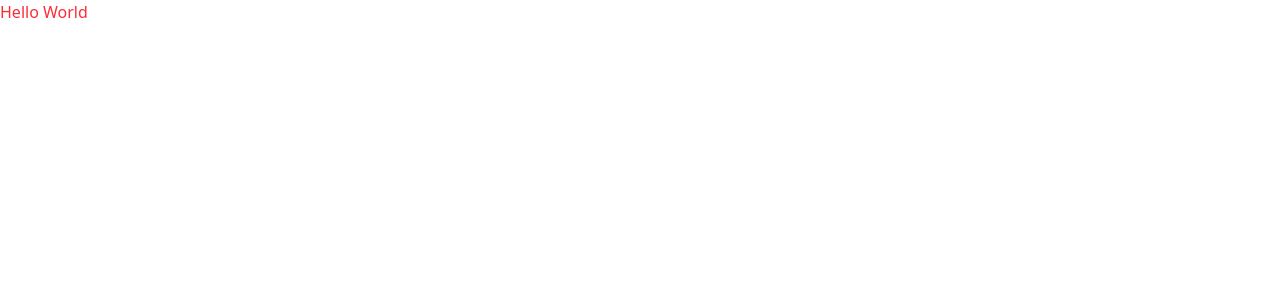
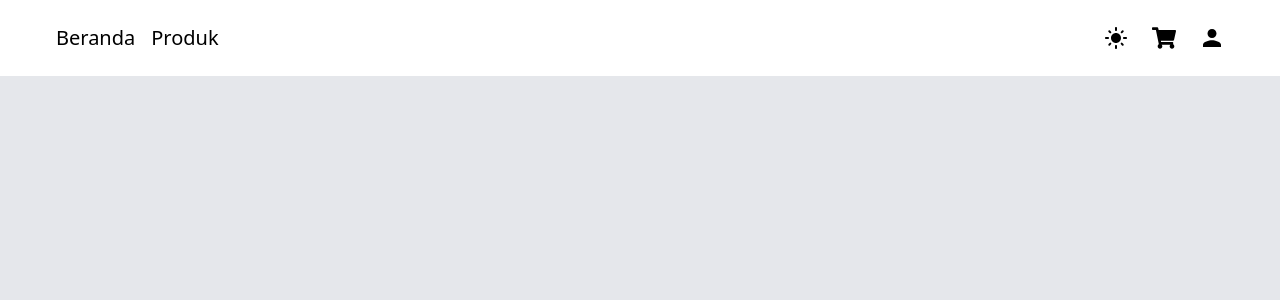
Before and after one commit to sholikul92/fakestore, a React (Vite) app: page / in a window 1280 px wide. Shown: the top 300 px of the page. Built offline with nearby package versions, Linux system fonts and the light colour scheme.

Commit message:
feat(page) : homepage

```diff
--- a/src/App.tsx
+++ b/src/App.tsx
@@ -1,7 +1,56 @@
+import { IoMdPerson } from 'react-icons/io';
+import { FaShoppingCart } from 'react-icons/fa';
+import { MdLightMode, MdNightlightRound } from 'react-icons/md';
+import useThemeStore from './store/themeStore';
+import useAuthStore from './store/authStore';
+import { useEffect } from 'react';
+
 export default function App() {
+  const toggleTheme = useThemeStore((state) => state.toggleTheme);
+  const theme = useThemeStore((state) => state.theme);
+  const currentUser = useAuthStore((state) => state.currentUser);
+
+  const handleToggleTheme: React.MouseEventHandler<SVGElement> = () => {
+    toggleTheme(theme === 'light' ? 'dark' : 'light');
+  };
+
+  useEffect(() => {
+    document.documentElement.classList.toggle('dark', theme === 'dark');
+  }, [theme]);
+
   return (
     <>
-      <h1 className='text-red-500'>Hello World</h1>
+      <header className='bg-white dark:bg-black dark:text-white p-6 fixed left-0 right-0'>
+        <nav className='flex justify-between mx-8'>
+          <ul className='flex gap-4 text-xl'>
+            <li>Beranda</li>
+            <li>Produk</li>
+          </ul>
+          <div className='flex gap-6 items-center'>
+            {theme === 'light' ? (
+              <MdLightMode
+                className='text-2xl cursor-pointer'
+                onClick={handleToggleTheme}
+              />
+            ) : (
+              <MdNightlightRound
+                className='text-2xl cursor-pointer'
+                onClick={handleToggleTheme}
+              />
+            )}
+
+            <FaShoppingCart className='text-2xl cursor-pointer' />
+            <IoMdPerson className='text-2xl cursor-pointer' />
+
+            {currentUser && (
+              <p className='border dark:border-white rounded-xl p-2'>
+                {currentUser.name}
+              </p>
+            )}
+          </div>
+        </nav>
+      </header>
+      <main className='bg-gray-200 h-screen'></main>
     </>
   );
 }
```
